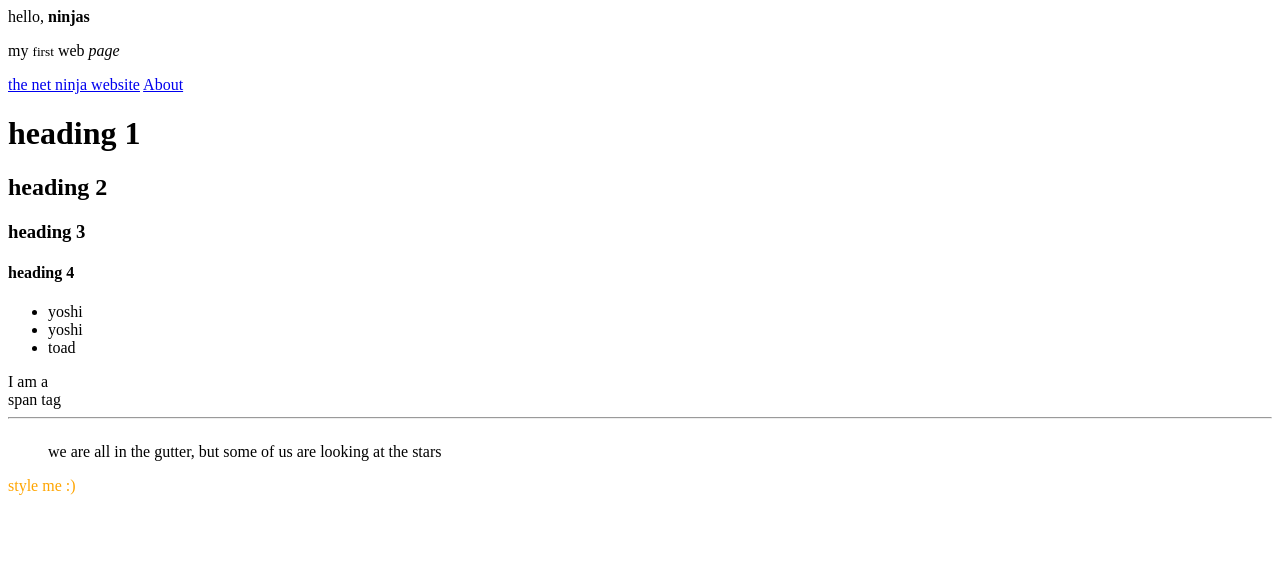
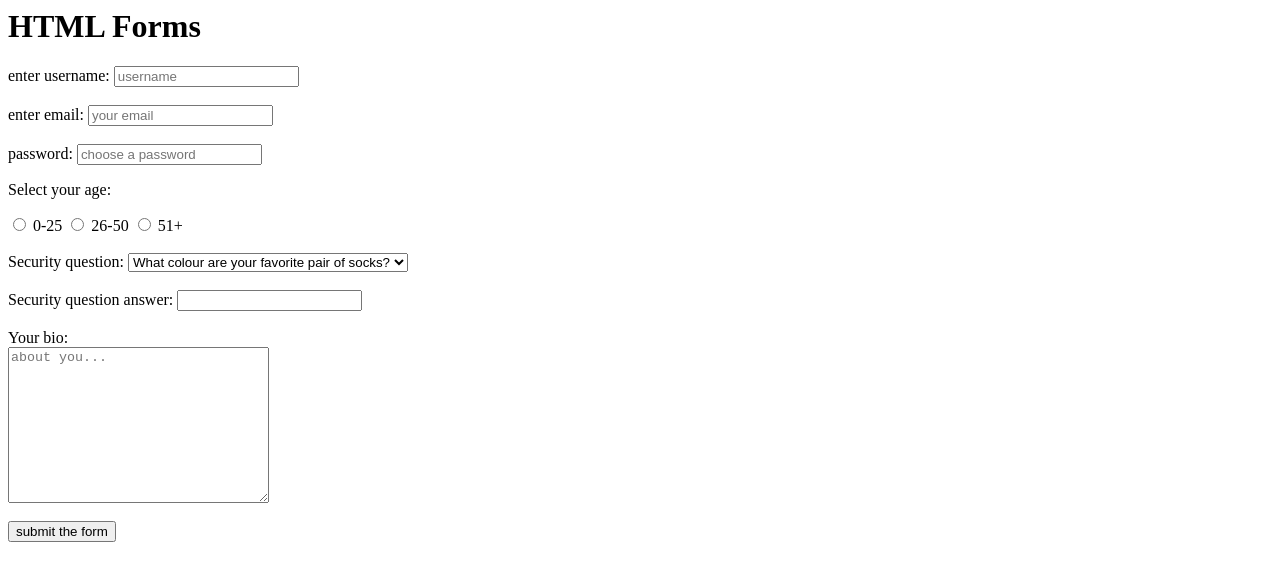
Before and after one commit to sai-myne/HTML-CSS-Crash-Course, a plain HTML site: page index.html in a window 1280 px wide. Drawn offline with Linux system fonts and the light colour scheme.

Commit message:
HTML forms

```diff
--- a/index.html
+++ b/index.html
@@ -2,45 +2,48 @@
 <head>
     <meta charset="UTF-8">
     <meta name="viewport" content="width=device-width, initial-scale=1.0">
-    <title>Learning HTML</title>
+    <title>HTML Forms</title>
 </head>
 <body>
 
-    <div>
-        <p>hello, <strong>ninjas</strong></p>
-        <p>my <small>first</small> web <em>page</em></p>
-        <a href="https://www.thenetninja.co.uk">the net ninja website</a>
-        <a href="about.html">About</a>
-    </div>
+    <h1>HTML Forms</h1>
 
+    <form action="">
+        <label for="username">enter username:</label>
+        <input type="text" id="username" name="username" placeholder="username">
+        <br><br>
+        <label for="email">enter email:</label>
+        <input type="email" id="email" name="email" placeholder="your email">
+        <br><br>
+        <label for="password">password:</label>
+        <input type="password" id="password" name="password" placeholder="choose a password">
 
-    <div>
-        <h1>heading 1</h1>
-        <h2>heading 2</h2>
-        <h3>heading 3</h3>
-        <h4>heading 4</h4>
-    </div>
+        <p>Select your age:</p>
+        <input type="radio" name="age" value="0-25" id="option-1">
+        <label for="option-1">0-25</label>
+        <input type="radio" name="age" value="26-50" id="option-2">
+        <label for="option-2">26-50</label>
+        <input type="radio" name="age" value="51+" id="option-3">
+        <label for="option-3">51+</label>
 
-    <div>
-        <ul>
-            <li>yoshi</li>
-            <li>yoshi</li>
-            <li>toad</li>
-        </ul>
-    </div>
+        <br><br>
 
-    <!-- span tag below -->
-    <span>I am a <br> span tag</span>
+        <label for="question">Security question:</label>
+        <select name="question" id="question">
+            <option value="q1">What colour are your favorite pair of socks?</option>
+            <option value="q2">If you could be a vegetable, what is be?</option>
+            <option value="q3">What is your best ever security question?</option>
+        </select>
+        <br><br>
+        <label for="answer">Security question answer:</label>
+        <input type="text" id="answer" name="answer">
 
-    <hr>
-    <img src="" alt="">
-
-    <blockquote cite="http://www.oscarwildesite.com">
-        we are all in the gutter, but some of us are looking at the stars
-    </blockquote>
-
-
-    <p style="color: orange;">style me :)</p>
+        <br><br>
+        <label for="bio">Your bio:</label><br>
+        <textarea name="bio" id="bio" cols="30" rows="10" placeholder="about you..."></textarea>
+        <br><br>
+        <input type="submit" value="submit the form">
+    </form>
 
 </body>
 </html>
```
